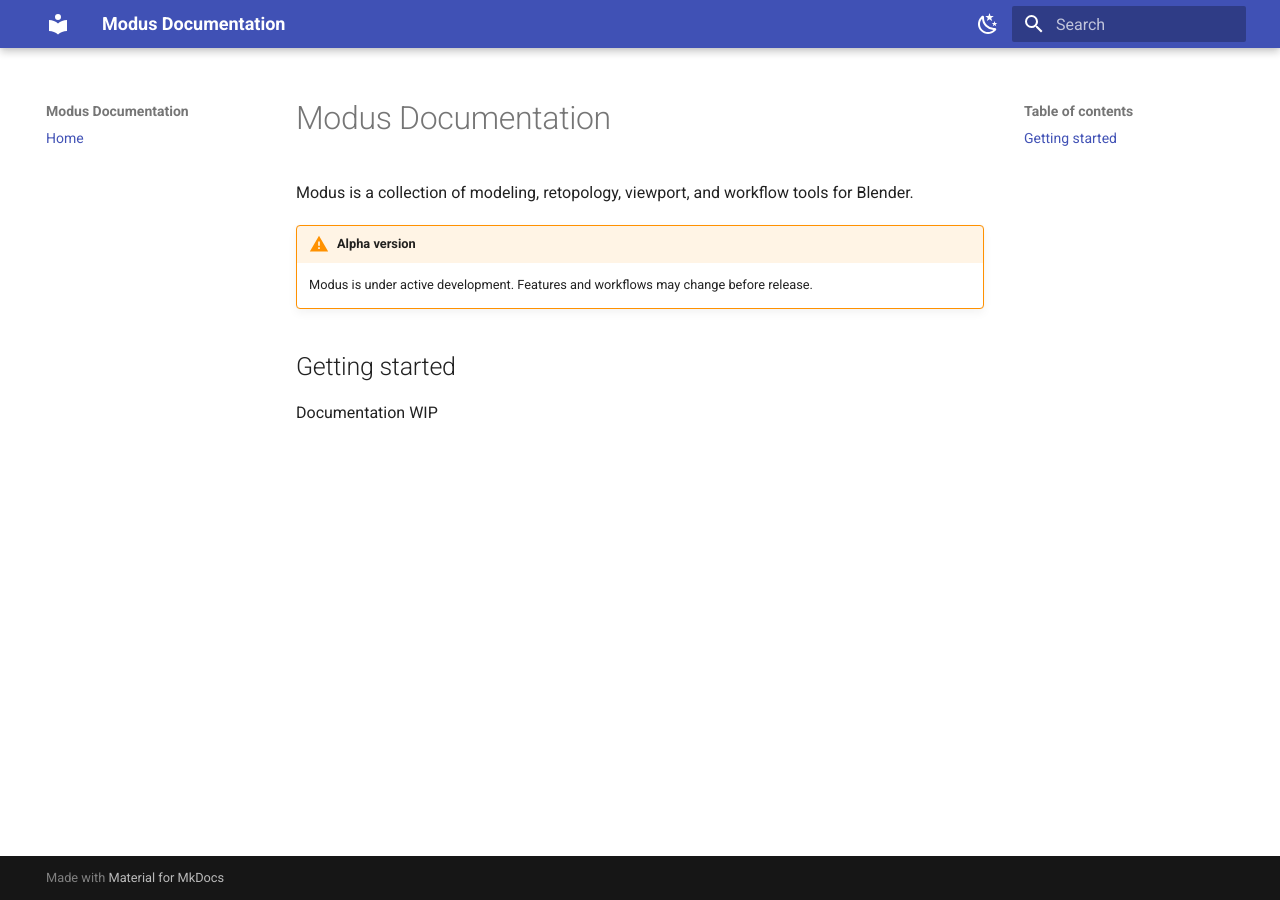
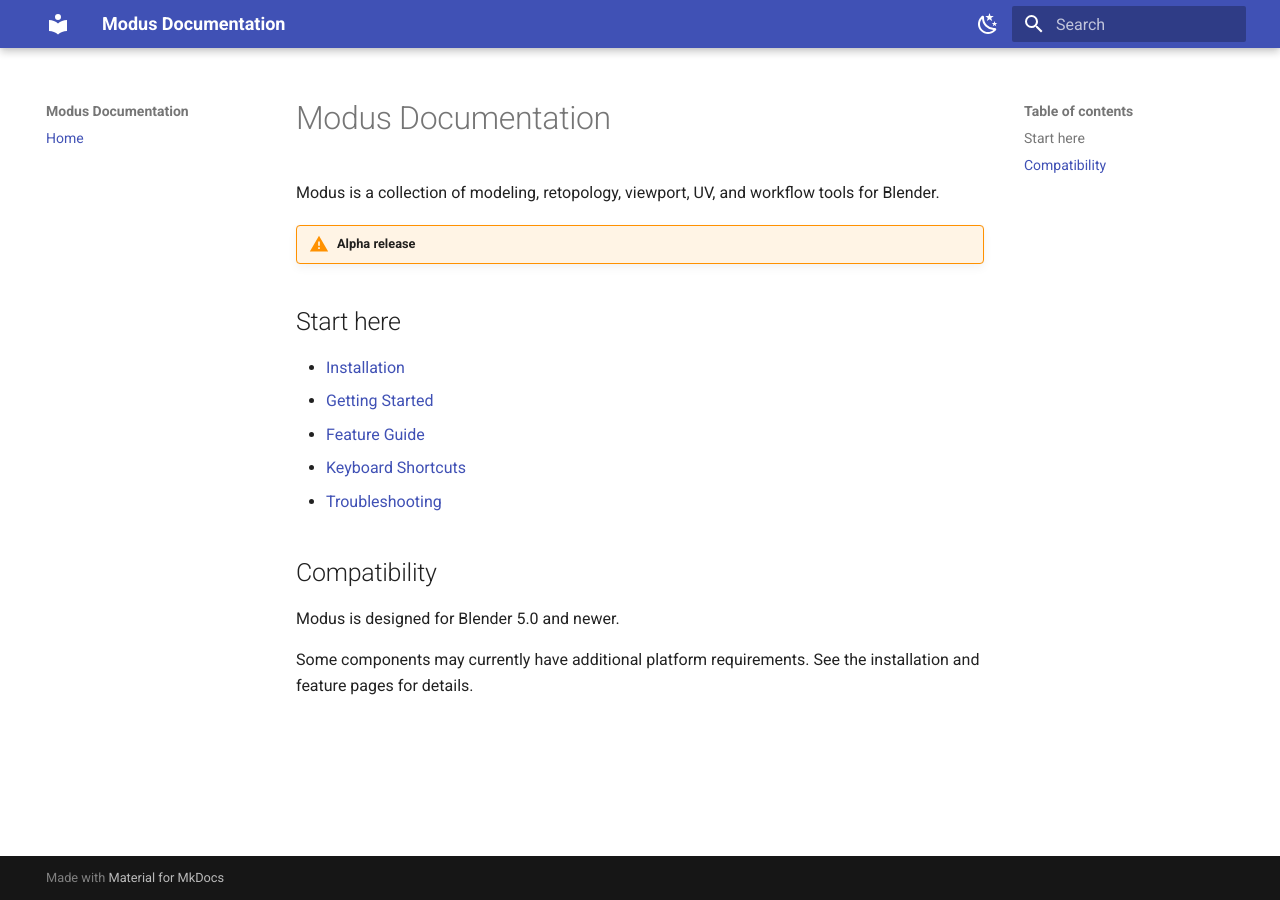
Before and after one commit to cristone69/Modus-Alpha, an MkDocs documentation site: the page built from docs/index.md, in a window 1280 px wide. Built offline with MkDocs 1.6.1 and Material for MkDocs 9.7.7, drawn with Linux system fonts in a browser that asks for light colours.

Commit message:
Docs Update

```diff
--- a/docs/index.md
+++ b/docs/index.md
@@ -1,10 +1,19 @@
 # Modus Documentation
 
-Modus is a collection of modeling, retopology, viewport, and workflow tools for Blender.
+Modus is a collection of modeling, retopology, viewport, UV, and workflow tools for Blender.
 
-!!! warning "Alpha version"
-    Modus is under active development. Features and workflows may change before release.
+!!! warning "Alpha release"
 
-## Getting started
+## Start here
 
-Documentation WIP
+- [Installation](installation.md)
+- [Getting Started](getting-started.md)
+- [Feature Guide](features/index.md)
+- [Keyboard Shortcuts](shortcuts.md)
+- [Troubleshooting](troubleshooting.md)
+
+## Compatibility
+
+Modus is designed for Blender 5.0 and newer.
+
+Some components may currently have additional platform requirements. See the installation and feature pages for details.
```
Also changed, not shown: docs/features/index.md (added, +13 -0 lines), docs/getting-started.md (added, +10 -0 lines), docs/installation.md (added, +169 -0 lines), docs/shortcuts.md (added, +19 -0 lines), docs/troubleshooting.md (added, +10 -0 lines).
